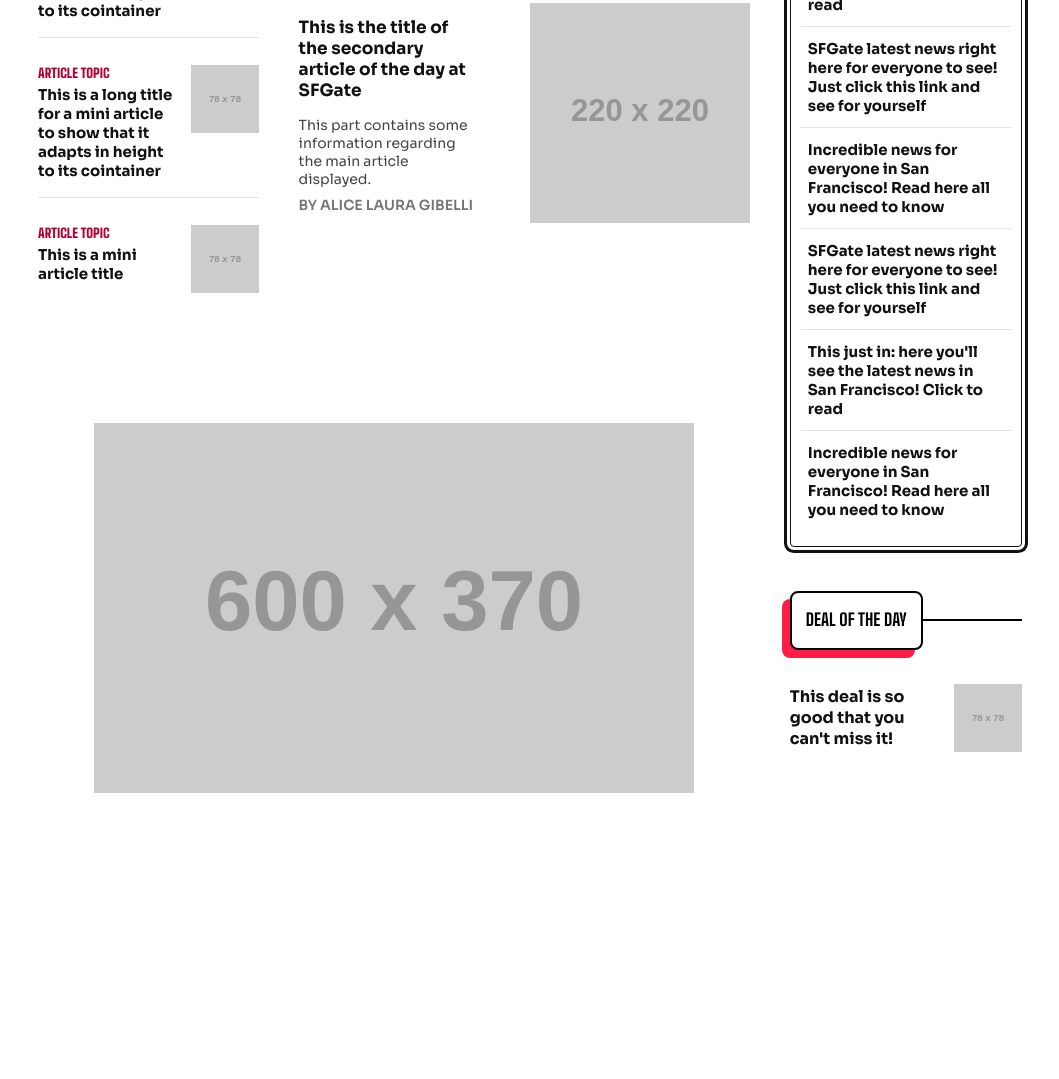
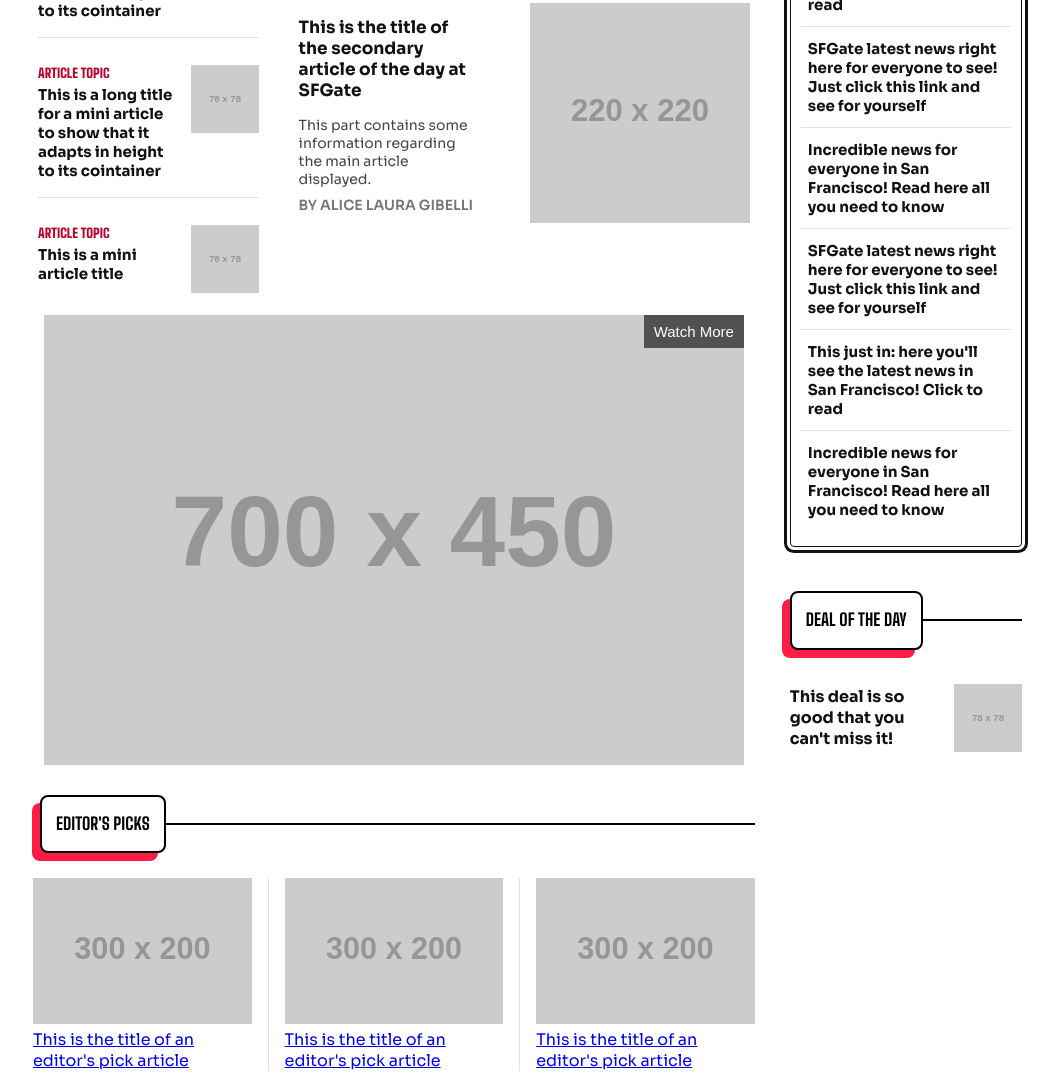
Before and after one commit to floydianlou/PPM-sfgate, a plain HTML site: page index.html in a window 1280 px wide. Shown: the part 1085-2164 px from the top of the page, without its empty margins (110-1169 px from the left). Before the commit the page ends 1965 px from the top, so only its background shows below. Drawn offline with Linux system fonts and the light colour scheme; placeholder pictures from the web are drawn by us.

Commit message:
Added editor's picks unfinished box, ended video

```diff
--- a/index.html
+++ b/index.html
@@ -187,10 +187,45 @@
                 </div>
             </div>
 
+            <!-- VIDEO SECTION -->
             <div class="videoRow">
-                <a href="#" class="videoBoxLink">
-                    <img src="https://placehold.co/600x370?text=VIDEO+NEWS" alt="Video news" class="videoBoxImage">
-                </a>
+                <div class="videoBoxLink">
+                    <div class="watchMoreTag">
+                        <a href="#">Watch More</a>
+                    </div>
+                    <img src="https://placehold.co/700x450?text=VIDEO+NEWS" alt="Video news" class="videoBoxImage">
+                </div>
+            </div>
+
+            <!-- EDITOR'S PICKS -->
+            <div class="editorPicks">
+                <div class="editorTitle">
+                <div class="dealTitleBox">Editor's Picks</div>
+                <div class="dealLine"></div>
+                </div>
+
+                <div class="editorContent">
+                    <div class="editorItem">
+                        <a href="#">
+                            <img src="https://placehold.co/300x200" alt="Editor's Pick 1">
+                        </a>
+                        <a href="#"> This is the title of an editor's pick article</a>
+                    </div>
+
+                    <div class="editorItem">
+                        <a href="#">
+                            <img src="https://placehold.co/300x200" alt="Editor's Pick 1">
+                        </a>
+                        <a href="#"> This is the title of an editor's pick article</a>
+                    </div>
+
+                    <div class="editorItem">
+                        <a href="#">
+                            <img src="https://placehold.co/300x200" alt="Editor's Pick 1">
+                        </a>
+                        <a href="#"> This is the title of an editor's pick article</a>
+                    </div>
+                </div>
             </div>
         </div>
     </div>
--- a/style.css
+++ b/style.css
@@ -223,7 +223,8 @@ main {
     display: grid;
     grid-template-areas:
     "left center right"
-    "video video right";
+    "video video right"
+    "picks picks right";
     grid-template-columns: 1fr 2fr 1.05fr;
     gap: 30px;
     width: 100%;
@@ -548,6 +549,8 @@ main {
     grid-area: video;
     display: flex;
     justify-content: center;
+    align-self: start;
+    margin-top: -30px;
 }
 
 .videoBoxLink {
@@ -561,3 +564,60 @@ main {
     height: auto;
     display: block;
 }
+
+.watchMoreTag {
+    position: absolute;
+    top: 0;
+    right: 0;
+    background-color: rgba(0, 0, 0, 0.6);
+    padding: 6px 10px;
+    z-index: 2;
+}
+
+.watchMoreTag a {
+    font-family: Arial, Helvetica, sans-serif;
+    color: white;
+    text-decoration: none;
+    font-size: 15px;
+    font-weight: 500;
+}
+
+/* END VIDEO STYLE */
+
+.editorPicks {
+    grid-area: picks;
+    width: 100%;
+    display: flex;
+    flex-direction: column;
+}
+
+.editorTitle {
+    padding-left: 7px;
+    display: flex;
+    align-items: center;
+    padding-bottom: 25px;
+}
+
+
+.editorContent {
+    width: 100%;
+    display: flex;
+    flex-direction: row;
+    justify-content: stretch;
+}
+
+.editorItem {
+    width: 100%;
+    border-right: 1px solid #e2e2e2;
+    flex: 1;
+    padding: 0 16px;
+}
+
+.editorItem:first-child {
+    padding-left: 0;
+}
+
+.editorItem:last-child {
+    padding-right: 0;
+    border-right: none;
+}
```
